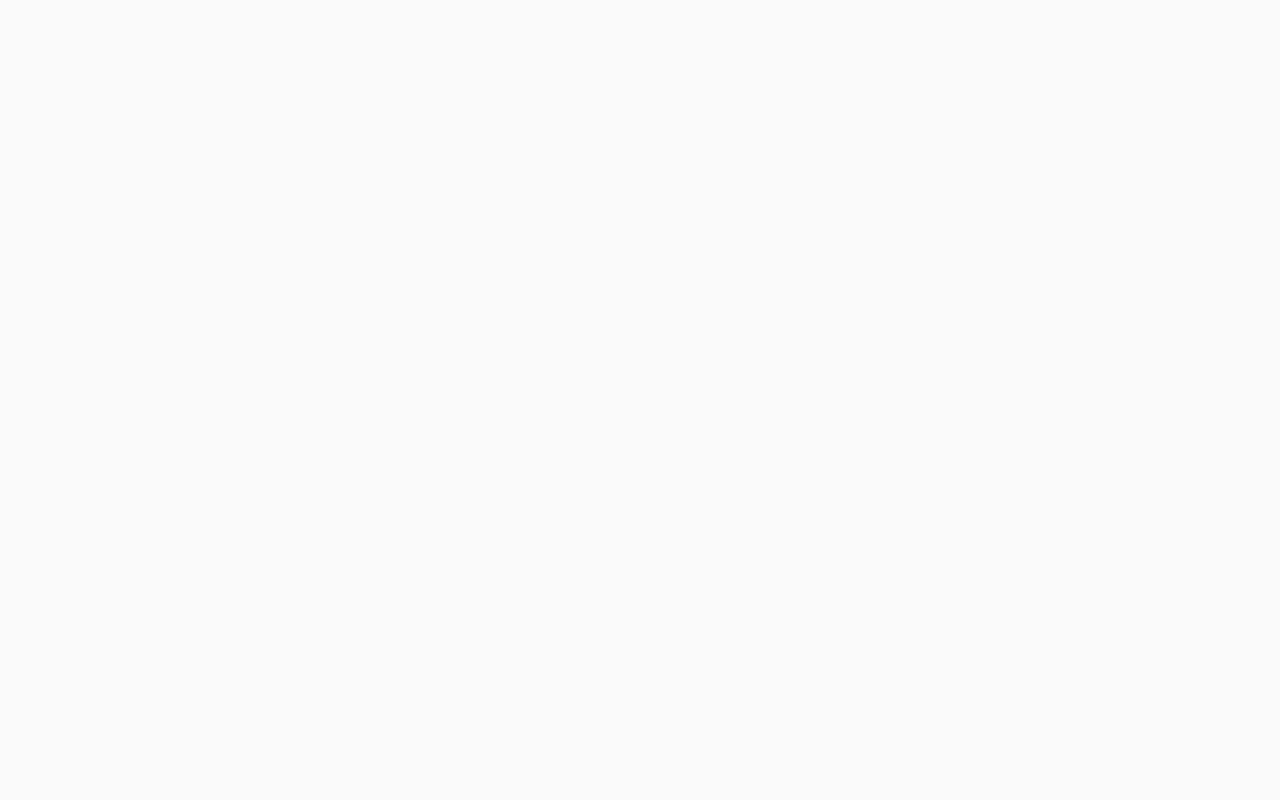
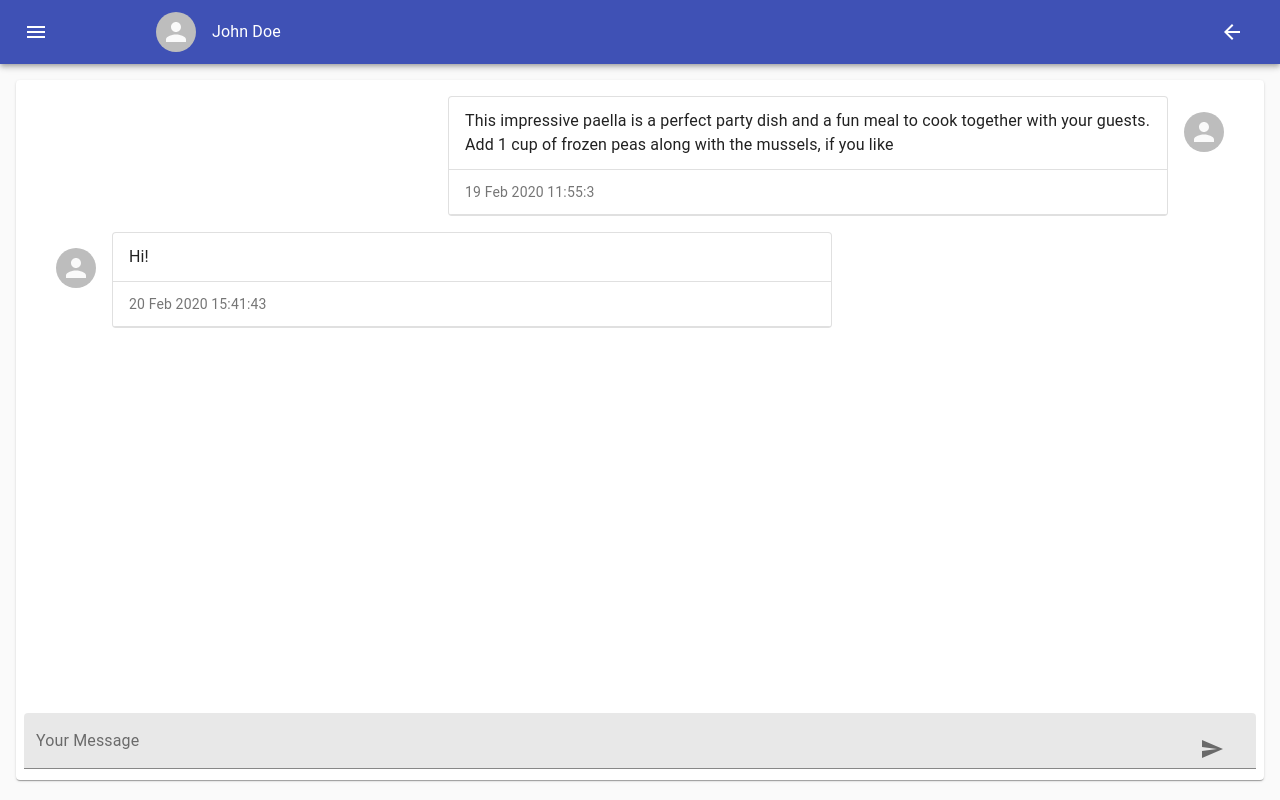
Before and after one commit to IVIosi/chat-app-client, a React app: page /chat in a window 1280 px wide. Built offline with nearby package versions, Linux system fonts and the light colour scheme.

Commit message:
add single chat page

```diff
--- a/app/pages/single-chat.js
+++ b/app/pages/single-chat.js
@@ -1,5 +1,84 @@
-import React from "react";
+import React, { useState } from "react";
+import MainAnatomy from "@app/components/main-anatomy";
+import { makeStyles } from "@material-ui/core/styles";
+import { ListItem, Avatar, ListItemText } from "@material-ui/core";
+import { Link } from "react-router-dom";
+import SendMessageBox from "@app/components/send-message-box";
+import ChatMessages from "@app/components/chat-view";
 
-export default function SingleChat(props) {
-  return <h2>{props.name}</h2>;
+const useStyles = makeStyles(theme => ({
+  titleText: {
+    paddingLeft: theme.spacing(2)
+  },
+  chatBox: {
+    position: "relative",
+    minHeight: "calc(100vh - 100px)"
+  }
+}));
+
+export default function SingleChat() {
+  const classes = useStyles();
+  const [messageSending, setMessageSending] = useState(false);
+  const [chatData, setChatDate] = useState({
+    id: "1",
+    name: "John Doe",
+    phone: "09123334455",
+    userName: "john_doe",
+    messages: [
+      {
+        sender: "self",
+        content:
+          "This impressive paella is a perfect party dish and a fun meal to cook together with your guests. Add 1 cup of frozen peas along with the mussels, if you like",
+        date: "1582113303"
+      },
+      {
+        sender: "else",
+        content: "Hi!",
+        date: "1582213303"
+      }
+    ]
+  });
+
+  const handleSendMessage = (content, date) => {
+    setMessageSending(true);
+    setTimeout(() => {
+      setChatDate({
+        ...chatData,
+        messages: [
+          ...chatData.messages,
+          {
+            sender: "self",
+            content,
+            date
+          }
+        ]
+      });
+      setMessageSending(false);
+    }, 2000);
+  };
+
+  return (
+    <MainAnatomy
+      hasBackIcon
+      title={
+        <Link to={`/info?name=${chatData.userName}`}>
+          <ListItem button key="contacts">
+            <Avatar />
+            <ListItemText
+              className={classes.titleText}
+              primary={chatData.name}
+            />
+          </ListItem>
+        </Link>
+      }
+    >
+      <div className={classes.chatBox}>
+        <ChatMessages messages={chatData.messages} />
+        <SendMessageBox
+          loading={messageSending}
+          onSendMessage={handleSendMessage}
+        />
+      </div>
+    </MainAnatomy>
+  );
 }
```
